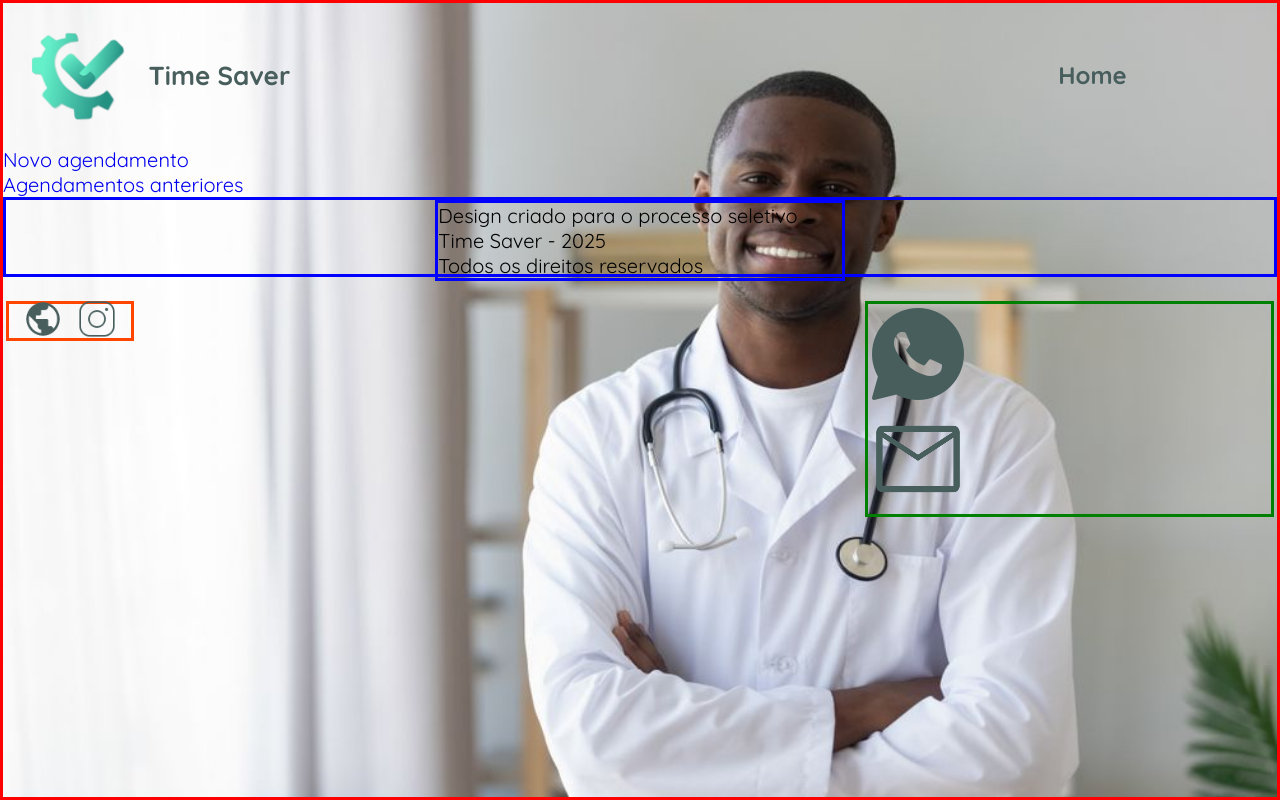
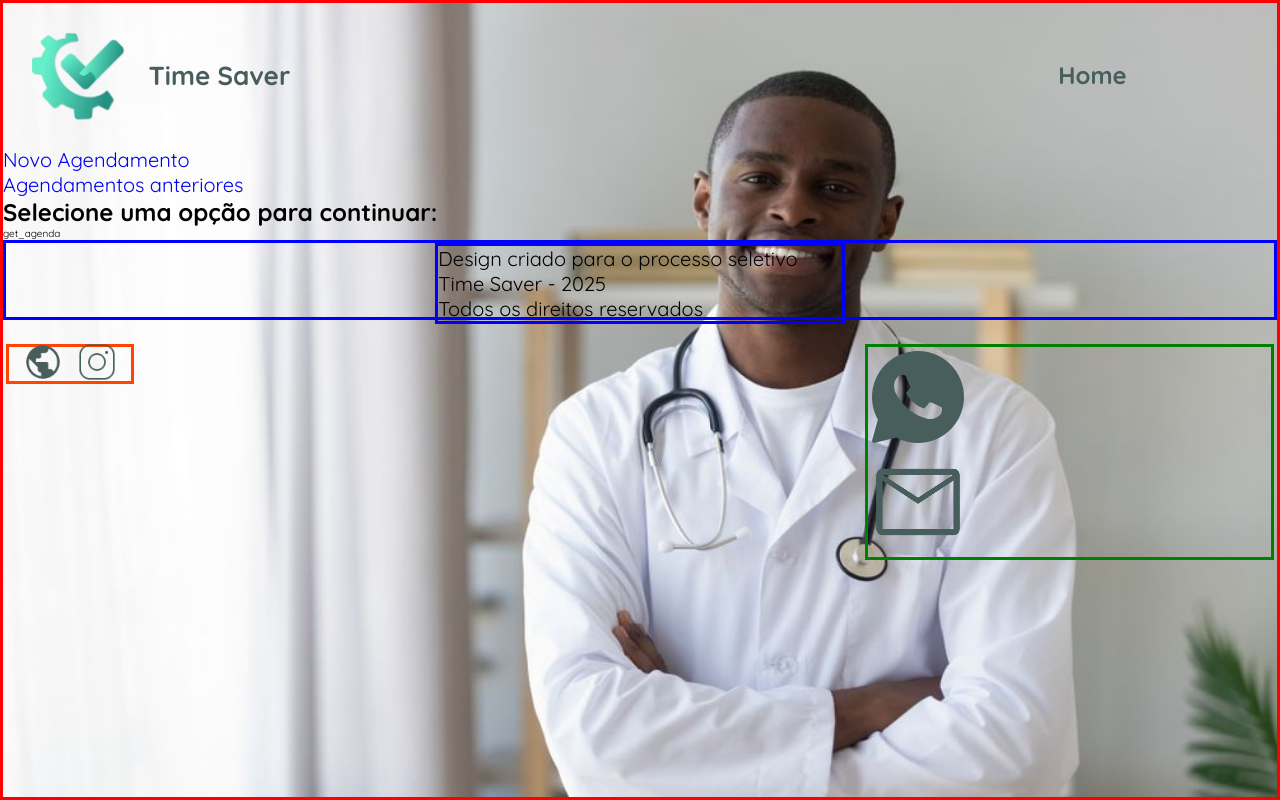
Before and after one commit to lolimamota/time-saver-front, a React (Vite) app: page /home/ver_agendamento in a window 1280 px wide. Built offline with nearby package versions, Linux system fonts and the light colour scheme.

Commit message:
FIX: rotas e subrotas aplicadas

```diff
--- a/src/App.jsx
+++ b/src/App.jsx
@@ -1,6 +1,6 @@
 import React from 'react';
 import './global.scss';
-import { BrowserRouter, Routes, Route, Link } from 'react-router-dom';
+import { BrowserRouter, Routes, Route, Navigate, Link } from 'react-router-dom';
 
 // -------------- IMPORT DE ROTAS E COMPONENTS --------------
 import Novo_agendamento from './components/agendamento/PostAgenda.jsx';
@@ -13,34 +13,42 @@ import Footer from './components/footer/Footer.jsx';
 
 import S from './scss/components/app/app.module.scss';
 
-
 function App() {
   return (
-
     <BrowserRouter>
       <main className={S.appStyle}>
         <Header />
         <section>
           <nav>
             <ul>
+              {/* <li>
+                <Link to='/'>
+                  Home
+                </Link>
+              </li> */}
               <li>
-                <Link to="/novo_agendamento">
-                  Novo agendamento
+                <Link to='/home/novo_agendamento'>
+                  Novo Agendamento
                 </Link>
               </li>
               <li>
-                <Link to="/ver_agendamento">
+                <Link to='/home/ver_agendamento'>
                   Agendamentos anteriores
                 </Link>
               </li>
             </ul>
-            <Routes>
-            <Route path="/" element={<Home />} />
-              <Route path="/novo_agendamento" element={<Novo_agendamento />} />
-              <Route path="/ver_agendamento" element={<Ver_agendamento />} />
-            </Routes>
           </nav>
         </section>
+        <Routes>
+          <Route path="/" element={<Navigate to="/Home" />} />
+          <Route path="/home" element={<Home />}>
+            <Route path='novo_agendamento' element={<Novo_agendamento />} />
+            <Route path='ver_agendamento' element={<Ver_agendamento />} />
+          </Route>
+
+          <Route path="/novo_agendamento" element={<Navigate to="/home/novo_agendamento" />} />
+          <Route path="/ver_agendamento" element={<Navigate to="/home/ver_agendamento" />} />
+        </Routes>
         <Footer />
       </main>
     </BrowserRouter >
--- a/src/components/home/Home.jsx
+++ b/src/components/home/Home.jsx
@@ -1,9 +1,11 @@
-import React from 'react'
+import React from 'react';
+import { Outlet } from 'react-router-dom';
 
-function Home() {
+export default function HomeLayout() {
     return (
-        <div>Home</div>
+        <div>
+            <h2>Selecione uma opção para continuar:</h2>
+            <Outlet />
+        </div>
     )
-}
-
-export default Home
+};
```
